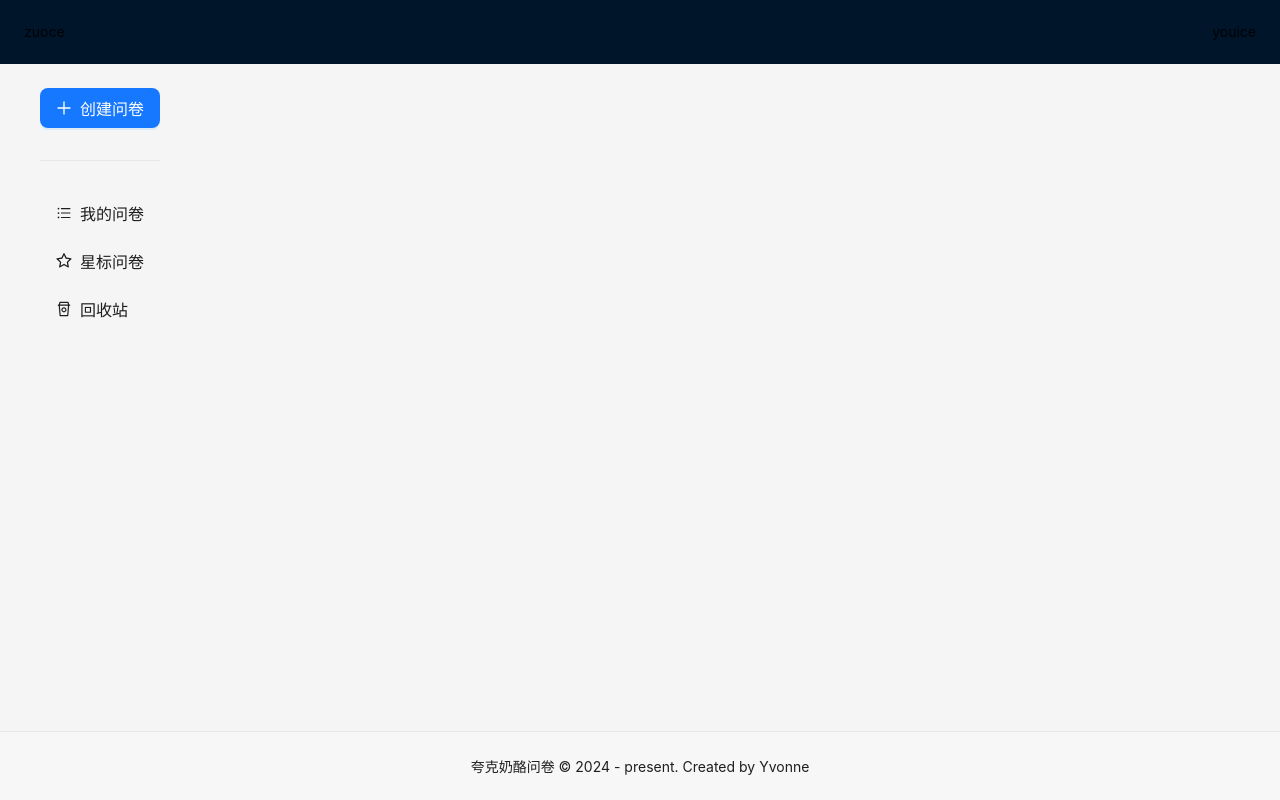
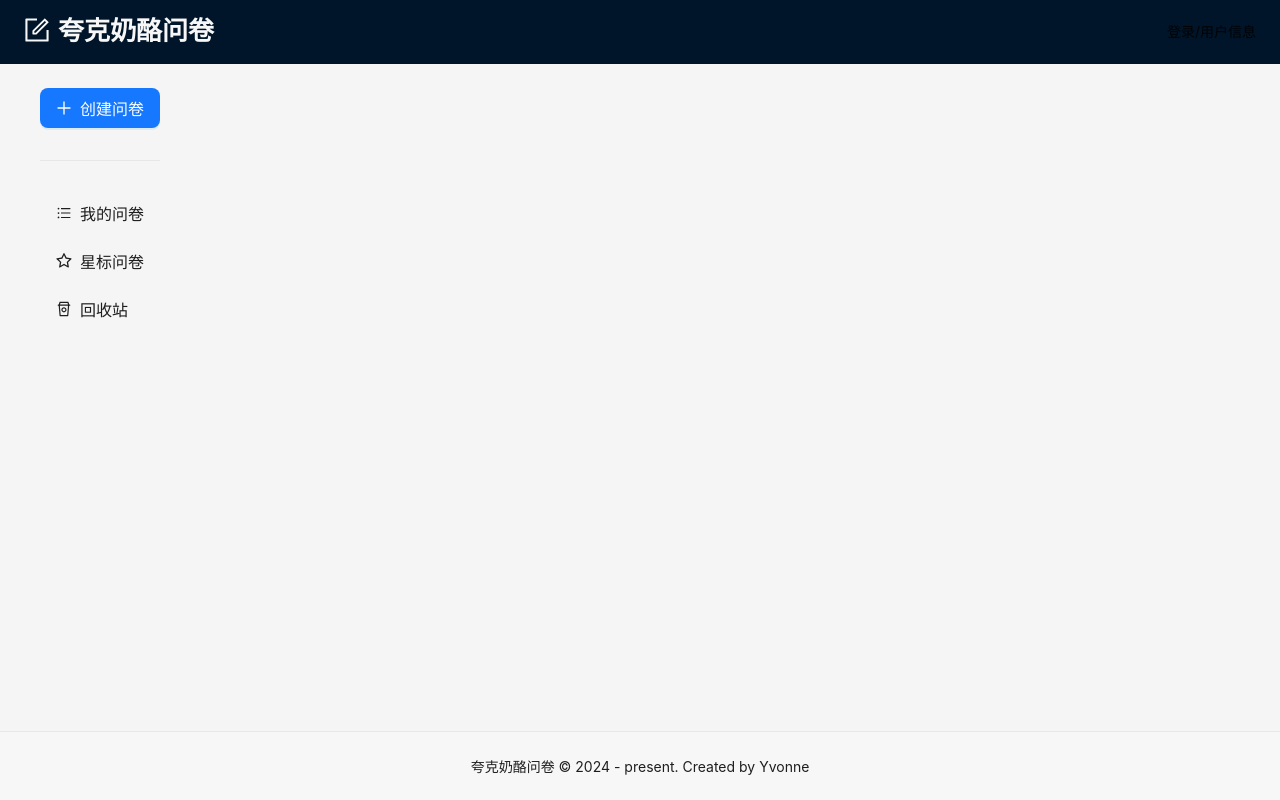
Before and after one commit to YvonneStandin/wjx-project, a React (Create React App) app: page /manage in a window 1280 px wide. Built offline with nearby package versions, Linux system fonts and the light colour scheme.

Commit message:
feat: Logo组件

```diff
--- /dev/null
+++ b/src/components/Logo.module.scss
@@ -0,0 +1,10 @@
+.container {
+    margin: 15px 0;
+    line-height: 1;
+
+    h1 {
+        font-size: 26px;
+        color: #f7f7f7;
+        margin: 0;
+    }
+}
--- /dev/null
+++ b/src/components/Logo.tsx
@@ -0,0 +1,24 @@
+import React, { FC } from 'react'
+import { Link } from 'react-router-dom'
+import { FormOutlined } from '@ant-design/icons'
+import { Space, Typography } from 'antd'
+import styles from './Logo.module.scss'
+
+const { Title } = Typography
+
+const Logo: FC = () => {
+  return (
+    <div className={styles.container}>
+      <Link to="./">
+        <Space>
+          <Title>
+            <FormOutlined></FormOutlined>
+          </Title>
+          <Title>夸克奶酪问卷</Title>
+        </Space>
+      </Link>
+    </div>
+  )
+}
+
+export default Logo
--- a/src/layouts/MainLayout.tsx
+++ b/src/layouts/MainLayout.tsx
@@ -2,6 +2,7 @@
 import { Outlet } from 'react-router-dom'
 import { Layout } from 'antd'
 import styles from './MainLayout.module.scss'
+import Logo from '../components/Logo'
 
 const { Header, Footer, Content } = Layout
 
@@ -9,8 +10,10 @@
   return (
     <Layout>
       <Header className={styles.header}>
-        <div className={styles.left}>zuoce</div>
-        <div className={styles.right}>youice</div>
+        <div className={styles.left}>
+          <Logo></Logo>
+        </div>
+        <div className={styles.right}>登录/用户信息</div>
       </Header>
       <Content className={styles.main}>
         <Outlet></Outlet>
```
